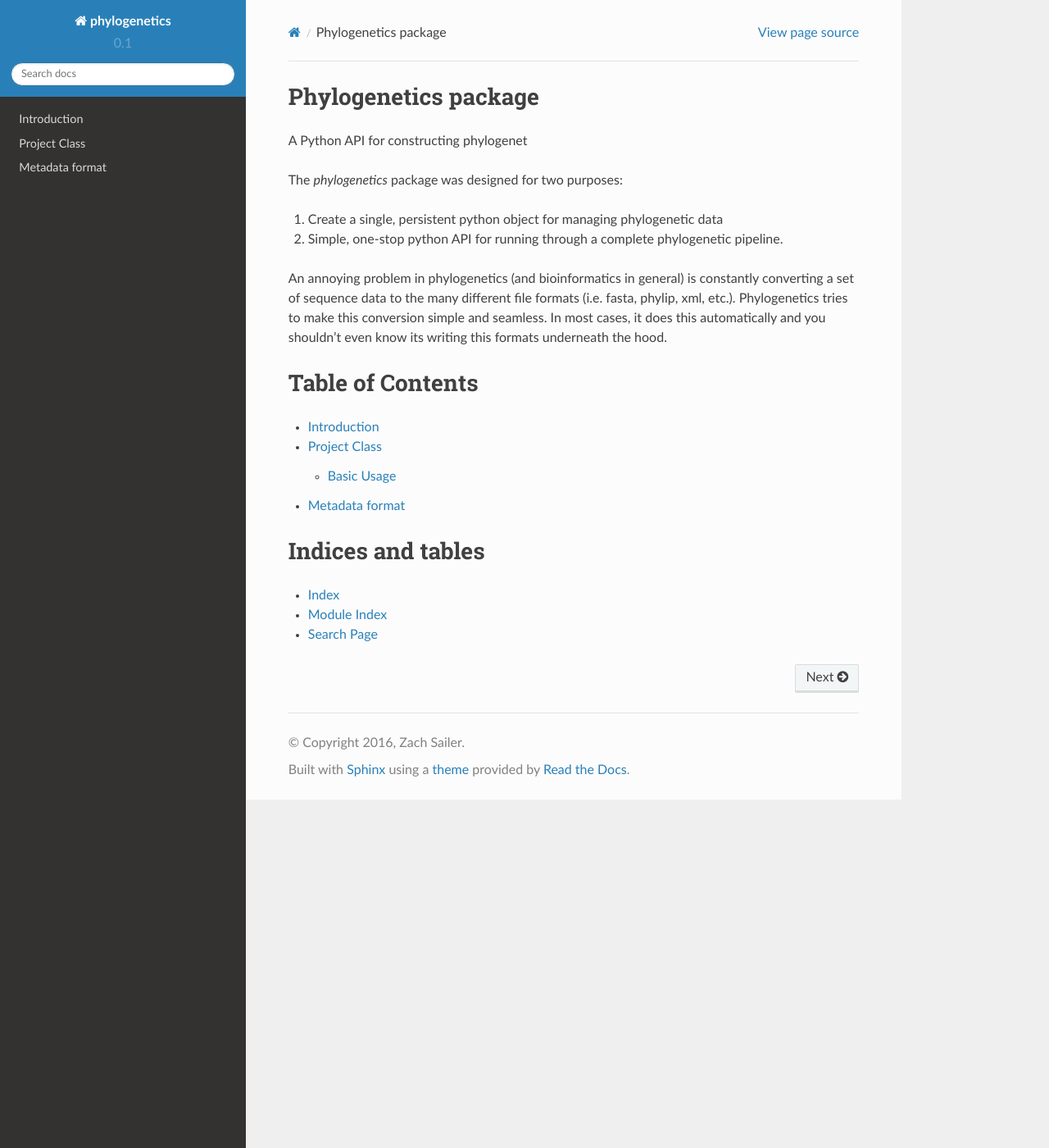
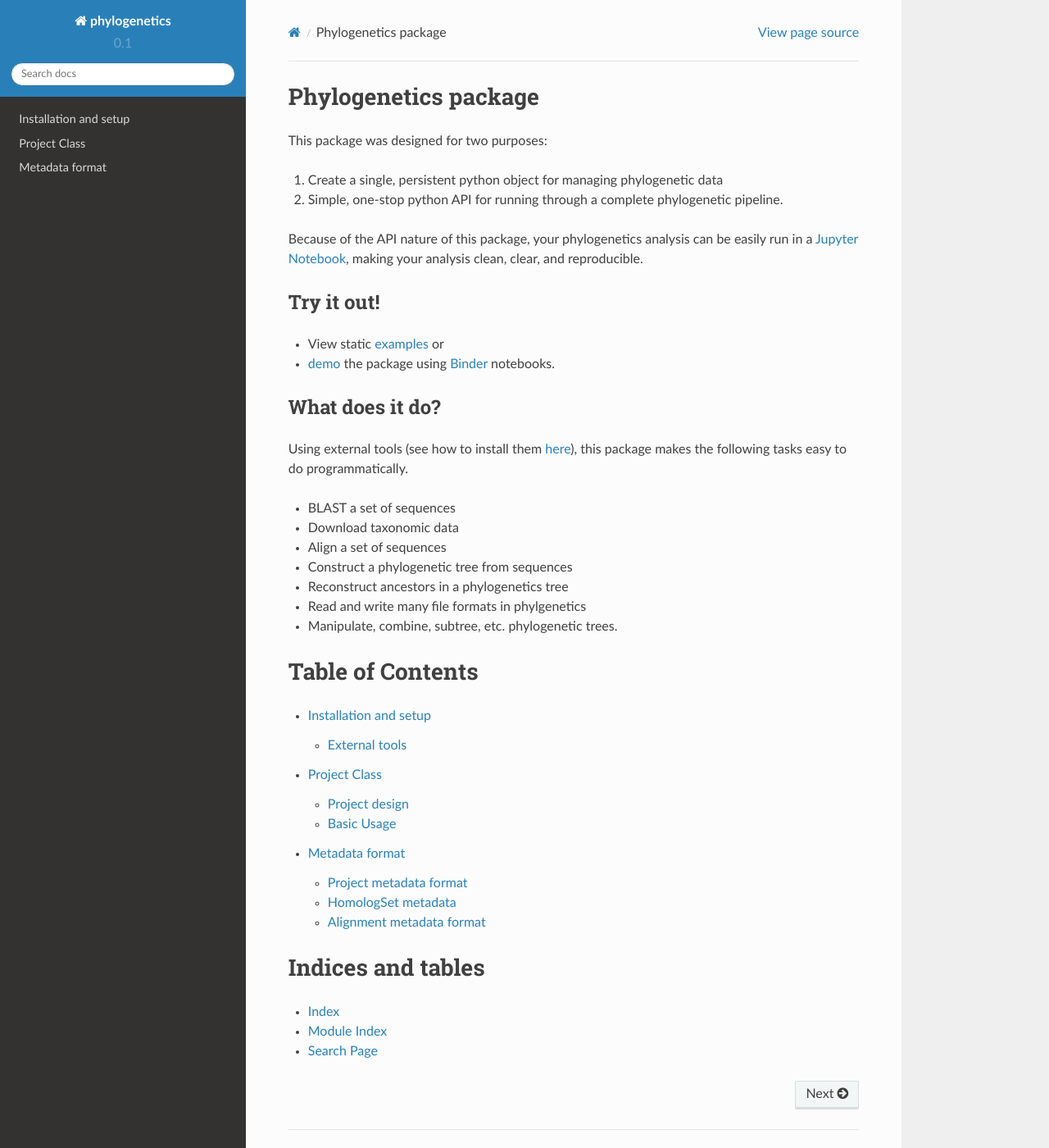
Before and after one commit to harmslab/phylogenetics, a Sphinx documentation site: the page built from docs/index.rst, in a window 1280 px wide and 1400 px high. Shown: the whole window at 82% size. Built offline with Sphinx 7.4.7 and the Read the Docs theme 2.0.0, drawn with Linux system fonts in a browser that asks for light colours.

Commit message:
updating docs

```diff
--- a/docs/conf.py
+++ b/docs/conf.py
@@ -20,7 +20,7 @@ import os
 # add these directories to sys.path here. If the directory is relative to the
 # documentation root, use os.path.abspath to make it absolute, like shown here.
 #sys.path.insert(0, os.path.abspath('.'))
-sys.path.insert(0, os.path.abspath("../phylogenetics/homologs.py"))
+sys.path.insert(0, os.path.abspath("../phylogenetics"))
 
 # -- General configuration ------------------------------------------------
 
--- a/docs/index.rst
+++ b/docs/index.rst
@@ -6,18 +6,40 @@
 Phylogenetics package
 =====================
 
-A Python API for constructing phylogenet
-
-The `phylogenetics` package was designed for two purposes:
+This package was designed for two purposes:
 
 1. Create a single, persistent python object for managing phylogenetic data
 2. Simple, one-stop python API for running through a complete phylogenetic pipeline.
 
-An annoying problem in phylogenetics (and bioinformatics in general) is constantly converting
-a set of sequence data to the many different file formats (i.e. fasta, phylip,
-xml, etc.). Phylogenetics tries to make this conversion simple and seamless. In most cases, it does this automatically
-and you shouldn't even know its writing this formats underneath the hood.
+Because of the API nature of this package, your phylogenetics analysis can be
+easily run in a `Jupyter Notebook`_, making your analysis clean, clear, and reproducible.
 
+Try it out!
+-----------
+
+* View static `examples`_ or
+* `demo`_ the package using `Binder`_ notebooks.
+
+.. _Jupyter Notebook: http://jupyter.org/
+.. _examples: http://nbviewer.jupyter.org/github/Zsailer/phylogenetics/tree/master/examples/
+.. _demo: http://mybinder.org/repo/Zsailer/phylogenetics
+.. _Binder: http://mybinder.org/
+
+What does it do?
+----------------
+
+Using external tools (see how to install them `here`_), this package makes the
+following tasks easy to do programmatically.
+
+* BLAST a set of sequences
+* Download taxonomic data
+* Align a set of sequences
+* Construct a phylogenetic tree from sequences
+* Reconstruct ancestors in a phylogenetics tree
+* Read and write many file formats in phylgenetics
+* Manipulate, combine, subtree, etc. phylogenetic trees.
+
+.. _here: https://github.com/Zsailer/phylogenetics/wiki/Setting-up-Phylogenetics-package
 
 Table of Contents
 =================
@@ -25,7 +47,7 @@ Table of Contents
 .. toctree::
    :maxdepth: 2
 
-   introduction
+   install
    project
    reading
    writing
```
Also changed, not shown: docs/install.rst (added, +70 -0 lines), docs/metadata.rst (+36 -4 lines), docs/project.rst (+17 -3 lines).
